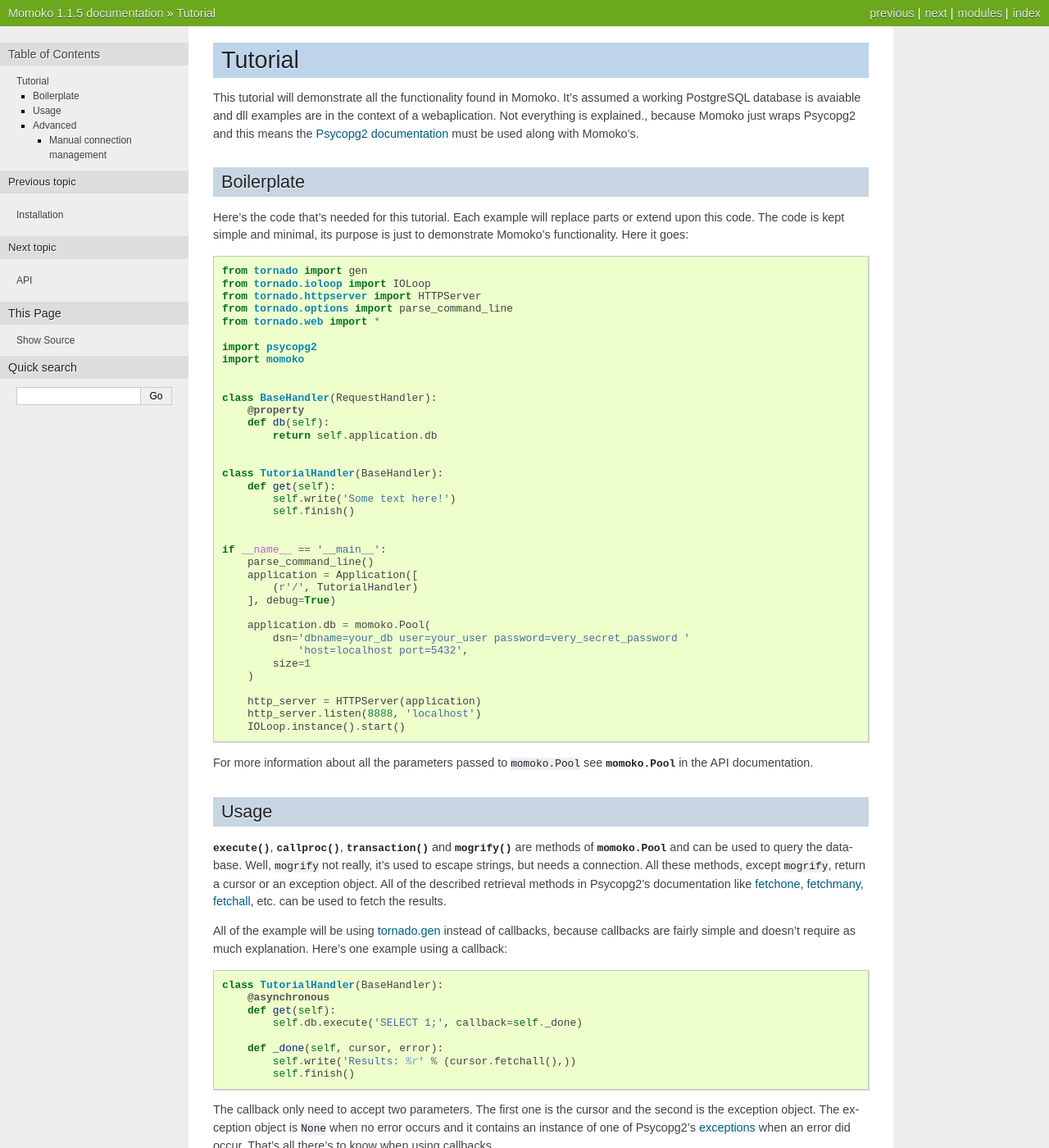
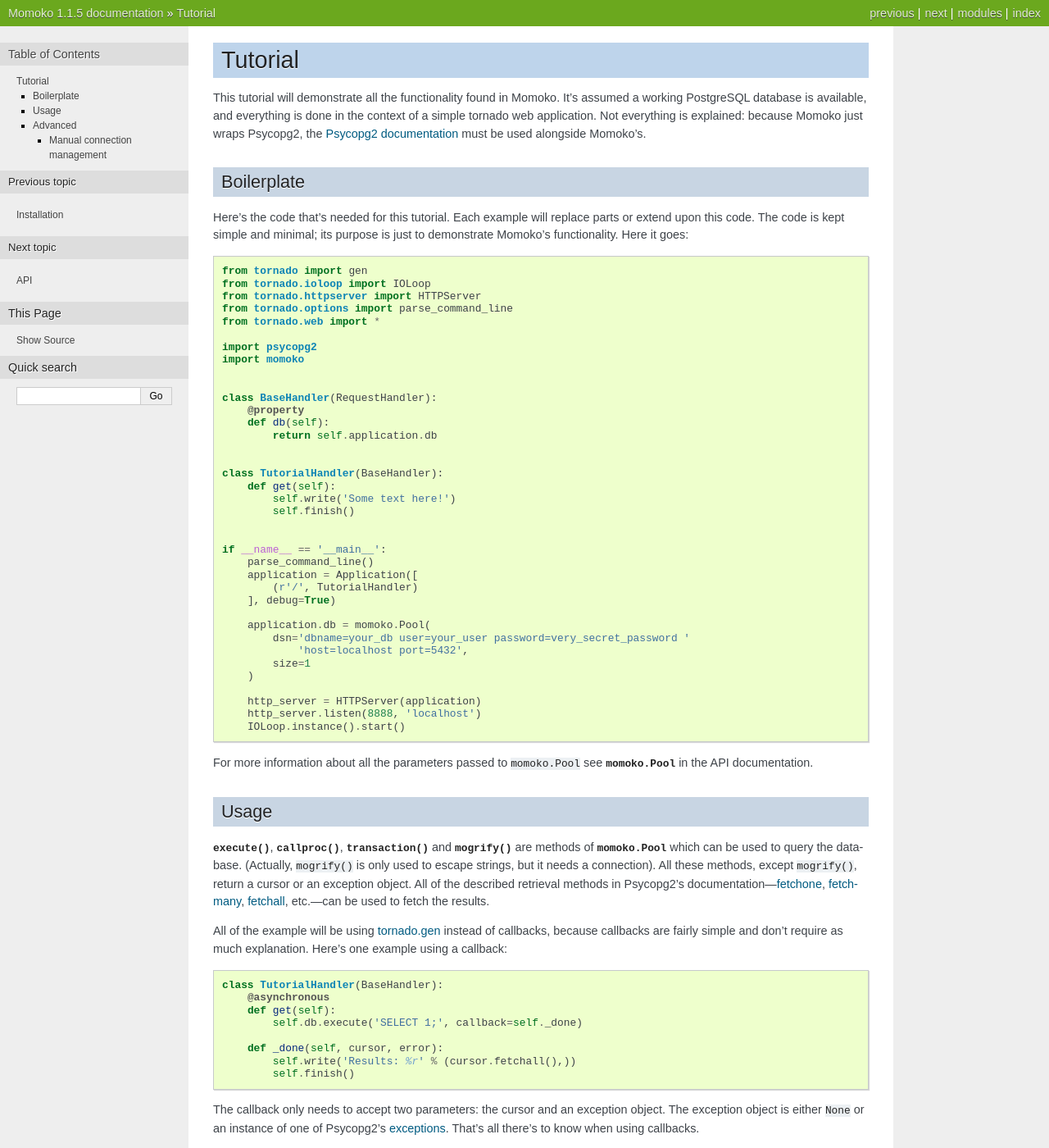
Before and after one commit to FSX/momoko, a Sphinx documentation site: the page built from docs/tutorial.rst, in a window 1280 px wide and 1400 px high. Shown: the whole window at 82% size. Built offline with Sphinx 7.4.7, drawn with Linux system fonts in a browser that asks for light colours; some of the changed text lies outside the part shown.

Commit message:
docs: fix typos, spelling, grammatical errors; improve unclear wording

```diff
--- a/docs/index.rst
+++ b/docs/index.rst
@@ -5,7 +5,7 @@
 
 Momoko wraps Psycopg2_'s functionality for use in Tornado_.
 
-The lastest source code can be found on Github_ and bug reports can be send
+The latest source code can be found on Github_ and bug reports can be sent
 there too. All releases will be uploaded to PyPi_.
 
 
--- a/docs/tutorial.rst
+++ b/docs/tutorial.rst
@@ -3,17 +3,17 @@
 Tutorial
 ========
 
-This tutorial will demonstrate all the functionality found in Momoko. It's assumed
-a working PostgreSQL database is avaiable and dll examples are in the context of a
-webaplication. Not everything is explained.\, because Momoko just wraps Psycopg2
-and this means the `Psycopg2 documentation`_ must be used along with Momoko's.
+This tutorial will demonstrate all the functionality found in Momoko. It's assumed a
+working PostgreSQL database is available, and everything is done in the context of a
+simple tornado web application. Not everything is explained: because Momoko just
+wraps Psycopg2, the `Psycopg2 documentation`_ must be used alongside Momoko's.
 
 
 Boilerplate
 -----------
 
 Here's the code that's needed for this tutorial. Each example will replace parts
-or extend upon this code. The code is kept simple and minimal, its purpose is just
+or extend upon this code. The code is kept simple and minimal; its purpose is just
 to demonstrate Momoko's functionality. Here it goes::
 
     from tornado import gen
@@ -62,15 +62,15 @@
 -----
 
 :py:meth:`~momoko.Pool.execute`, :py:meth:`~momoko.Pool.callproc`, :py:meth:`~momoko.Pool.transaction`
-and  :py:meth:`~momoko.Pool.mogrify` are methods of :py:class:`momoko.Pool` and
-can  be used to query the database. Well, ``mogrify`` not really, it's used to
-escape strings, but needs a connection. All these methods, except ``mogrify``,
+and  :py:meth:`~momoko.Pool.mogrify` are methods of :py:class:`momoko.Pool` which
+can be used to query the database. (Actually, ``mogrify()`` is only used to
+escape strings, but it needs a connection). All these methods, except ``mogrify()``,
 return a cursor or an exception object. All of the described retrieval methods in
-Psycopg2's documentation like fetchone_, fetchmany_, fetchall_, etc.  can be used
+Psycopg2's documentation—fetchone_, fetchmany_, fetchall_, etc.—can be used
 to fetch the results.
 
 All of the example will be using `tornado.gen`_ instead of callbacks, because callbacks
-are fairly simple and doesn't require as much explanation. Here's one example using a
+are fairly simple and don't require as much explanation. Here's one example using a
 callback::
 
     class TutorialHandler(BaseHandler):
@@ -82,15 +82,14 @@
             self.write('Results: %r' % (cursor.fetchall(),))
             self.finish()
 
-The callback only need to accept two parameters. The first one is the cursor and
-the second is the exception object. The exception object is ``None`` when no error
-occurs and it contains an instance of one of Psycopg2's exceptions_ when an error
-did occur. That's all there's to know when using callbacks.
+The callback only needs to accept two parameters: the cursor and an exception object.
+The exception object is either ``None`` or an instance of one of Psycopg2's
+exceptions_. That's all there's to know when using callbacks.
 
 Instead of using `tornado.gen`_ directly (or using plain callbacks) Momoko provides
 subclasses of Task_, Wait_ and WaitAll_ that have some advantages. These are
 :py:class:`~momoko.Op`, :py:class:`~momoko.WaitOp` and :py:class:`~momoko.WaitAllOps`.
-These three classes only give a cursor back and raise an exception when something
+These three classes yield only a cursor and raise an exception when something
 goes wrong. Here's an example using :py:class:`~momoko.Op`::
 
     class TutorialHandler(BaseHandler):
@@ -139,7 +138,7 @@
         self.write('Q2: %r<br>' % (cursor2.fetchall(),))
         self.write('Q3: %r<br>' % (cursor3.fetchall(),))
 
-All the above examples are using :py:meth:`~momoko.Pool.execute`, but are possible
+All the above examples use :py:meth:`~momoko.Pool.execute`, but work
 with :py:meth:`~momoko.Pool.callproc`, :py:meth:`~momoko.Pool.transaction` and
 :py:meth:`~momoko.Pool.mogrify` too.
 
```
